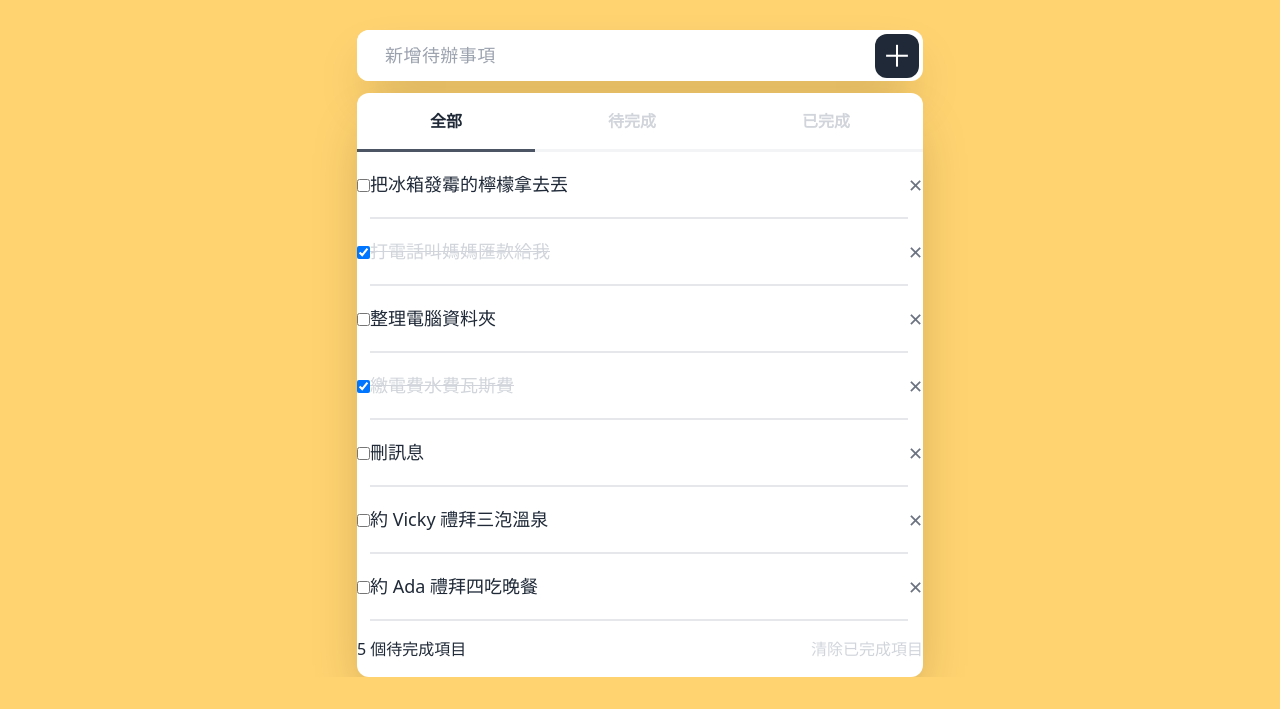
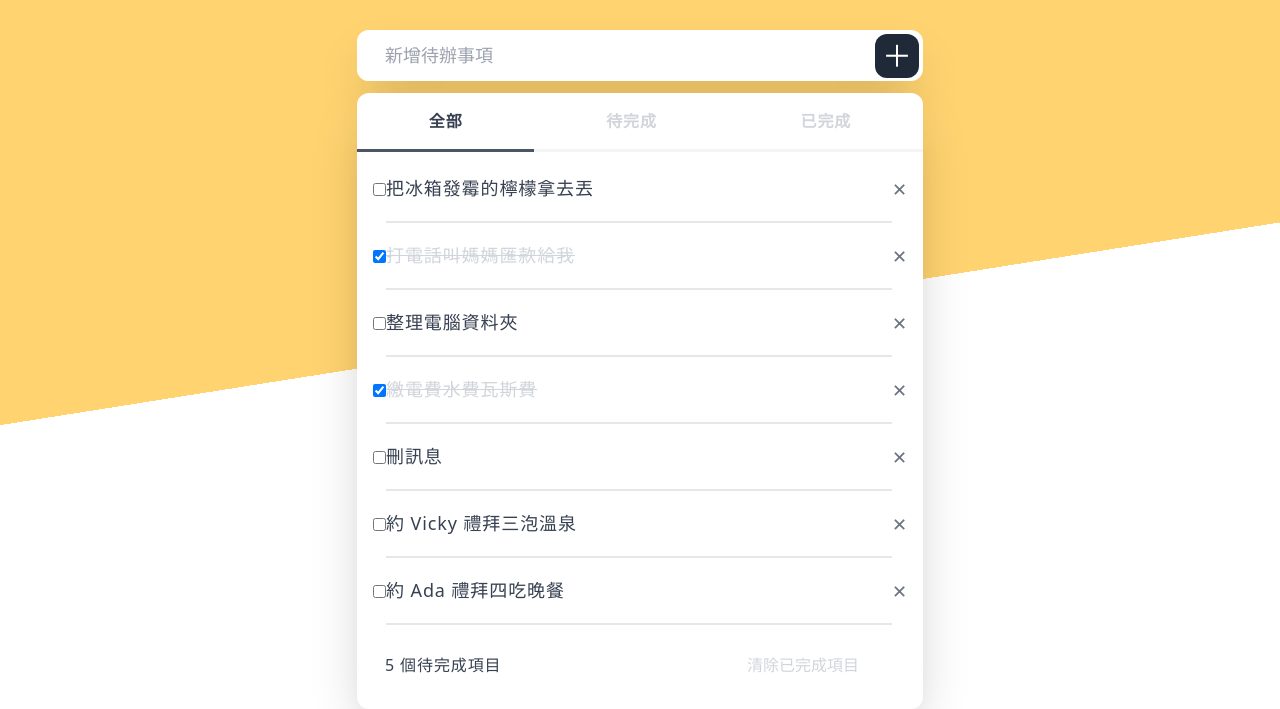
Before and after one commit to rayc2045/vite-todo, a website built with Vite: page src/index.html in a window 1280 px wide. Shown: the part 146-855 px from the top of the page. Before the commit the page ends 823 px from the top, so only its background shows below. Built offline with nearby package versions, Linux system fonts and the light colour scheme; a web font is replaced by a local one.

Commit message:
Update layout

```diff
--- a/src/index.html
+++ b/src/index.html
@@ -12,10 +12,9 @@
     />
   </head>
   <body
-    class="min-h-screen flex justify-center text-gray-800 bg-honey"
-    style="font-size: 18px"
+    class="min-h-screen flex justify-center text-gray-700 tracking-wider bg-honey"
+    style="font-size: 18px; background: linear-gradient(171deg, #ffd370 54%, white 46%)"
   >
-    <!-- <img class="TODO: fixed w-full" style="opacity: 0.8; pointer-events: none" src="./demo.png" /> -->
     <div class="mt-20" style="width: 566px;">
       <!-- Title -->
       <h1
@@ -26,10 +25,10 @@
       </h1>
       <!-- Input -->
       <div
-        class="mb-3 pr-1 flex items-center bg-white rounded-xl overflow-hidden shadow-2xl"
+        class="mb-3 flex items-center bg-white rounded-xl overflow-hidden shadow-2xl"
       >
-        <input id="task-input" class="pl-7 py-3 flex-grow tracking-wide focus:outline-none" type="text" name="" placeholder="新增待辦事項" autofocus/>
-        <button id="add-task" class="w-11 h-11 text-3xl text-white bg-gray-800 rounded-xl focus:outline-none">＋</button>
+        <input id="task-input" class="pl-7 py-3 flex-grow focus:outline-none placeholder-gray-400" type="text" name="" placeholder="新增待辦事項" autofocus/>
+        <button id="add-task" class="mr-1 w-11 h-11 text-3xl text-white bg-gray-800 rounded-xl focus:outline-none">＋</button>
       </div>
       <!-- Tasks -->
       <div class="bg-white rounded-xl overflow-hidden shadow-2xl">
@@ -39,11 +38,11 @@
           <li class="py-4 flex-grow cursor-pointer filter-inactive">已完成</li>
         </ul>
 
-        <ul id="tasks"></ul>
+        <ul id="tasks" class="px-4 py-1"></ul>
 
         <div class="flex justify-between text-base">
-          <p class="py-4"><span id="unfinished-task-num"></span> 個待完成項目</p>
-          <button id="clear-finished-tasks" class="py-4 text-gray-300 transition hover:text-black focus:outline-none">清除已完成項目</button>
+          <p class="px-7 py-6 pb-8"><span id="unfinished-task-num"></span> 個待完成項目</p>
+          <button id="clear-finished-tasks" class="px-7 py-6 pb-8 pr-16 text-gray-300 transition hover:text-black focus:outline-none">清除已完成項目</button>
         </div>
       </div>
     </div>
```
